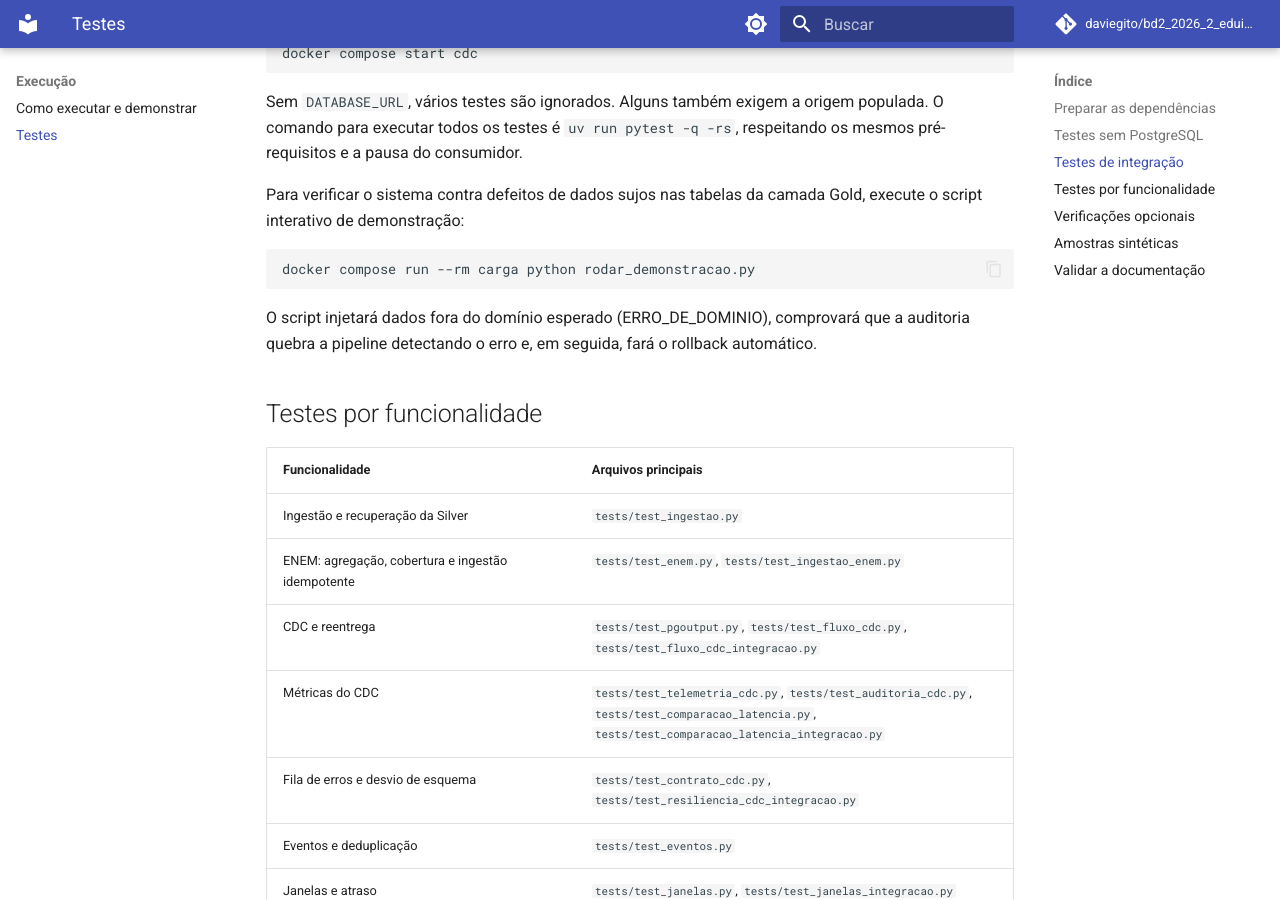
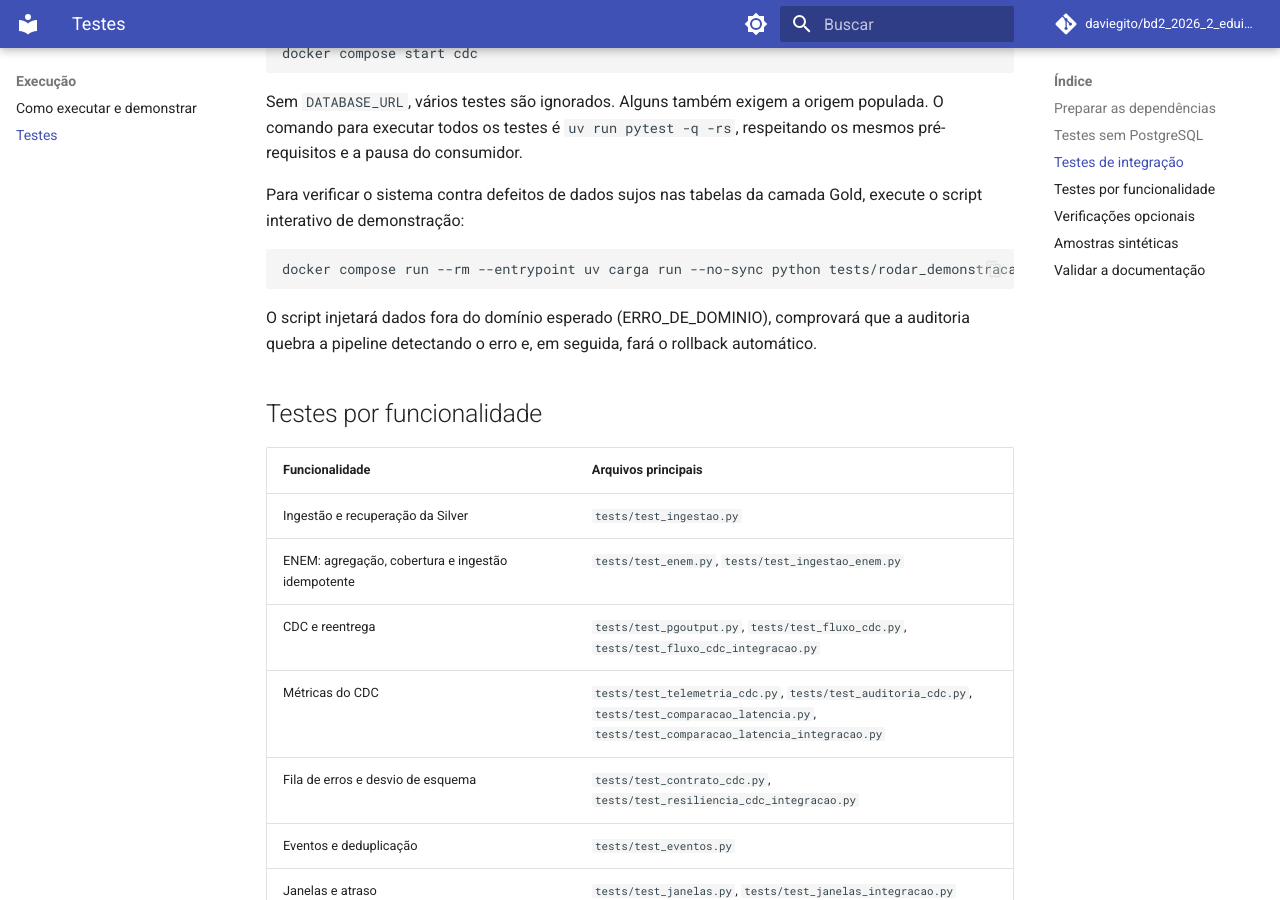
Before and after one commit to daviegito/bd2_2026_2_eduinfra, an MkDocs documentation site: the page built from docs/testes.md, in a window 1280 px wide and 900 px high, scrolled down 1089 px. Built offline with MkDocs 1.6.1 and Material for MkDocs 9.7.7, drawn with Linux system fonts in a browser that asks for light colours; comment, search, counter and statistics services are not loaded.

Commit message:
fix: comando consertado considerando que o contêiner começa pela eduinfra

````diff
--- a/docs/testes.md
+++ b/docs/testes.md
@@ -50,9 +50,8 @@ respeitando os mesmos pré-requisitos e a pausa do consumidor.
 Para verificar o sistema contra defeitos de dados sujos nas tabelas da camada Gold, execute o script interativo de demonstração:
 
 ```bash
-docker compose run --rm carga python rodar_demonstracao.py
+docker compose run --rm --entrypoint uv carga run --no-sync python tests/rodar_demonstracao.py
 ```
-
 O script injetará dados fora do domínio esperado (ERRO_DE_DOMINIO), comprovará que a auditoria quebra a pipeline detectando o erro e, em seguida, fará o rollback automático.
 
 ## Testes por funcionalidade
````
